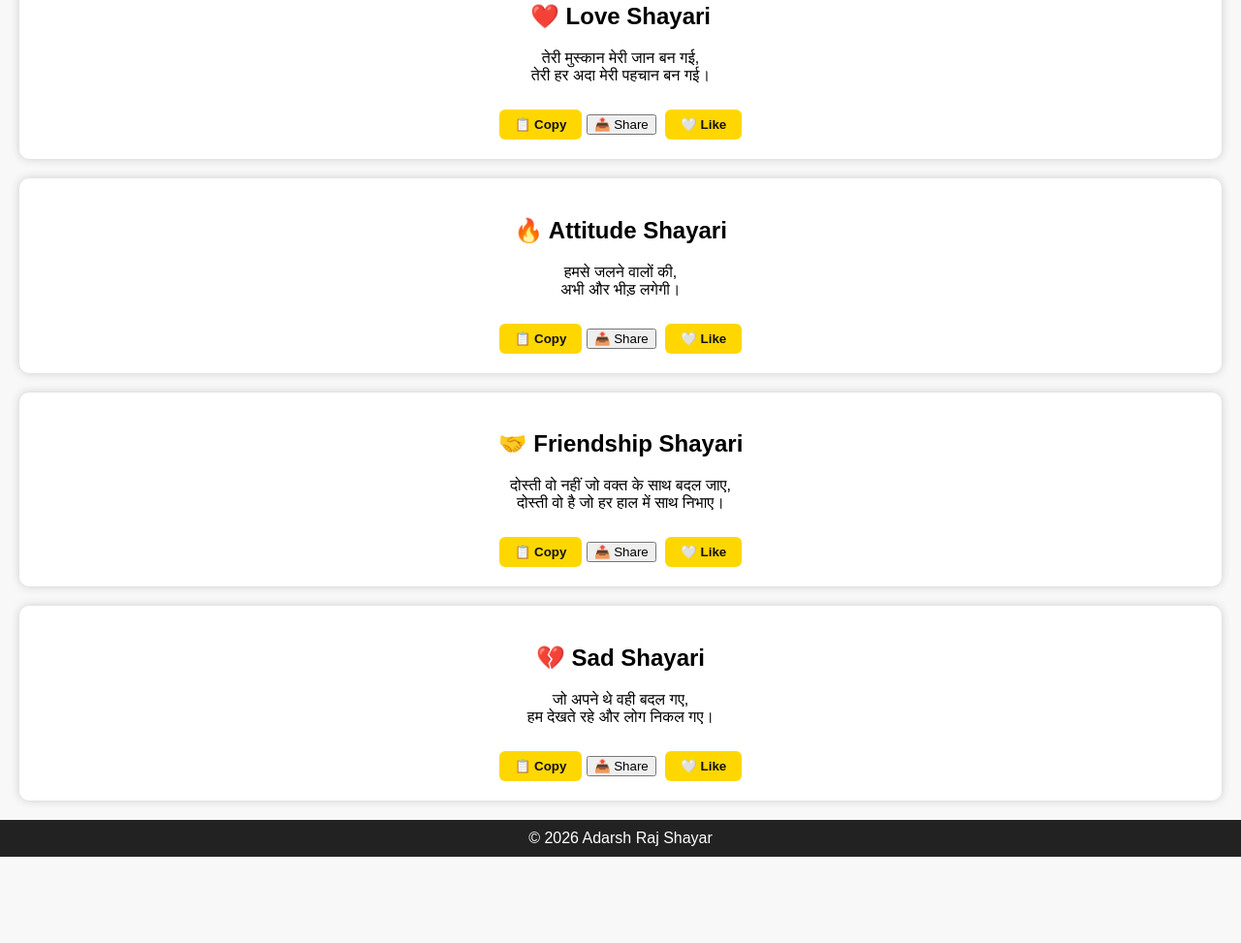
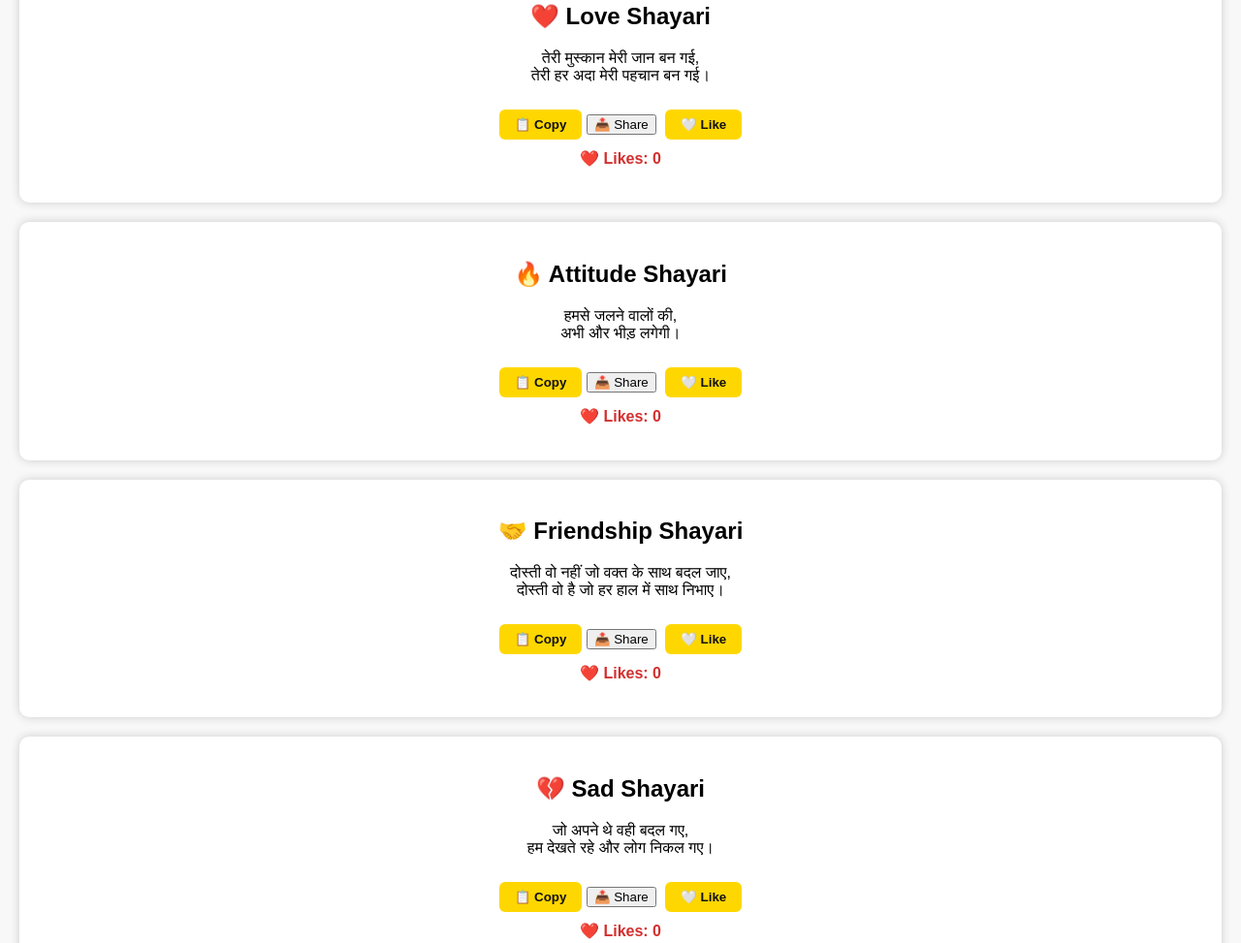
Before and after one commit to Adarshrajshyar/Adarshrajshyar.github.io, a plain HTML site: page index.html in a window 1280 px wide. Shown: the part 1324-2297 px from the top of the page at 97% size. Before the commit the page ends 2208 px from the top, so only its background shows below. Drawn offline with Linux system fonts and the light colour scheme.

Commit message:
Update index.html

```diff
--- a/index.html
+++ b/index.html
@@ -169,6 +169,12 @@ background:#000;
     color:#FFD700;
     border:2px solid #FFD700;
 }
+    .likeCount{
+    color:#d32f2f;
+    font-weight:bold;
+    margin-top:10px;
+    font-size:16px;
+}
 </style>
 
 </head>
@@ -213,6 +219,7 @@ style="width:90%;padding:12px;margin:20px auto;display:block;border-radius:10px;
     <button class="copyBtn">📋 Copy</button>
    <button class="shareBtn">📤 Share</button>
     <button class="likeBtn">🤍 Like</button>
+    <p class="likeCount">❤️ Likes: 0</p>
 </div>
 
 <div class="card" id="attitude">
@@ -224,6 +231,7 @@ style="width:90%;padding:12px;margin:20px auto;display:block;border-radius:10px;
     <button class="copyBtn">📋 Copy</button>
     <button class="shareBtn">📤 Share</button>
 <button class="likeBtn">🤍 Like</button>
+    <p class="likeCount">❤️ Likes: 0</p>
 </div>
 
 <div class="card" id="friendship">
@@ -235,6 +243,7 @@ style="width:90%;padding:12px;margin:20px auto;display:block;border-radius:10px;
     <button class="copyBtn">📋 Copy</button>
     <button class="shareBtn">📤 Share</button>
 <button class="likeBtn">🤍 Like</button>
+    <p class="likeCount">❤️ Likes: 0</p>
 </div>
 
 <div class="card" id="sad">
@@ -246,6 +255,7 @@ style="width:90%;padding:12px;margin:20px auto;display:block;border-radius:10px;
     <button class="copyBtn">📋 Copy</button>
     <button class="shareBtn">📤 Share</button>
 <button class="likeBtn">🤍 Like</button>
+    <p class="likeCount">❤️ Likes: 0</p>
 
 </div>
 <button id="topBtn" onclick="topFunction()">⬆</button>
@@ -345,14 +355,26 @@ darkModeBtn.addEventListener("click", function () {
     });
 
 });
-  document.querySelectorAll(".likeBtn").forEach(function(button){
+document.querySelectorAll(".likeBtn").forEach(function(button){
 
     button.addEventListener("click", function(){
 
+        let counter = this.nextElementSibling;
+
+        let likes = parseInt(counter.innerText.replace("❤️ Likes: ",""));
+
         if(this.innerHTML=="🤍 Like"){
+
             this.innerHTML="❤️ Liked";
+            likes++;
+            counter.innerHTML="❤️ Likes: " + likes;
+
         }else{
+
             this.innerHTML="🤍 Like";
+            likes--;
+            counter.innerHTML="❤️ Likes: " + likes;
+
         }
 
     });
```
